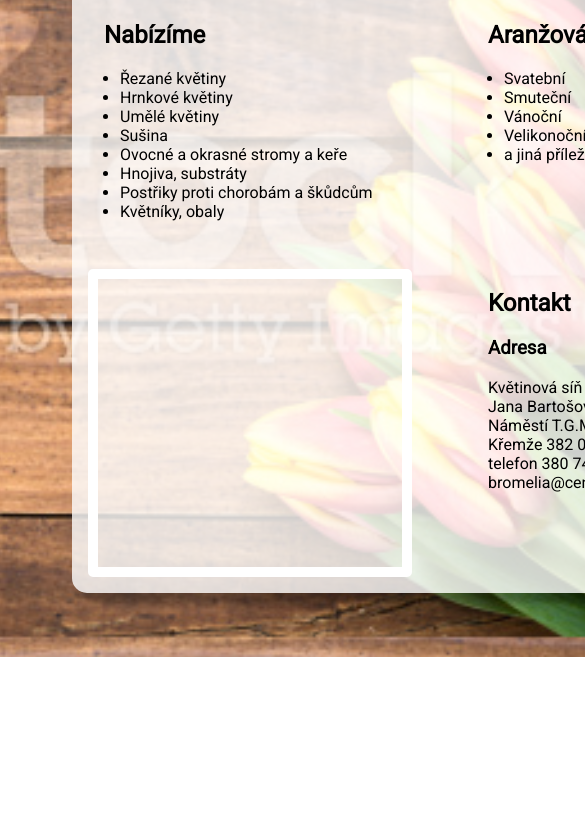
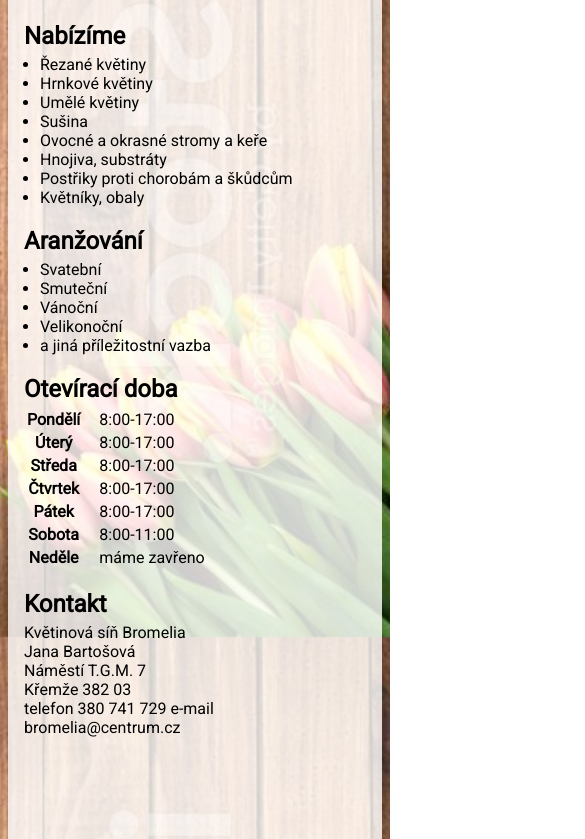
Before and after one commit to svarnyjunak/Bromelia, a plain HTML site: page index.html in a window 390 px wide. Shown: the part 207-1046 px from the top of the page, 585 px wide, since content can reach past the window. Before the commit the page ends 864 px from the top, so only its background shows below. Drawn offline with Linux system fonts and the light colour scheme; a script that the page names is missing.

Commit message:
added some responsivness

```diff
--- a/css/styles.css
+++ b/css/styles.css
@@ -1,9 +1,5 @@
 html {
-  background: url(../images/wallpaper.jpg) no-repeat center center fixed;
-  -webkit-background-size: cover;
-  -moz-background-size: cover;
-  -o-background-size: cover;
-  background-size: cover;
+  background: saddlebrown;
 }
 
 body {
@@ -16,19 +12,18 @@ h1#heading {
   text-align: center;
 }
 
+h2 {
+  margin-bottom: 0.2em;
+}
+
 ul {
   padding: 0 1em;
+  margin: 0;
 }
 
-.info {
-   padding-left: 1em;
-   margin: 1em;
-   width: 20em;
-}
-
-.box{
-   margin: 4em;
-   width: 47em;
+.box {
+  margin: 0 auto;
+  max-width: 800px;
 
   -webkit-border-radius: 15px;
   -moz-border-radius: 15px;
@@ -41,8 +36,56 @@ ul {
   box-shadow: 10px 10px 5px 0px rgba(0,0,0,0.22);
 }
 
-.clear{
-  clear:both;
+.info {
+  margin: 0 auto;
+  padding-left: 1em;
+  padding-right: 1em;
+}
+
+#opening-hours th {
+  padding-right: 1em;
+}
+
+#map {
+  height: 400px;
+
+  border: 10px solid transparent;
+  -webkit-border-radius: 5px;
+  -moz-border-radius: 5px;
+  border-radius: 5px;
+}
+
+@media screen and (min-width: 100px) {
+  html {
+    background: url(../images/wallpaper-portrait.jpg) no-repeat center center fixed;
+    -webkit-background-size: cover;
+    -moz-background-size: cover;
+    -o-background-size: cover;
+    background-size: cover;
+  }
+
+  .box{
+    margin-bottom: 300px;
+  }
+}
+
+@media screen and (min-width: 800px) {
+  html {
+    background: url(../images/wallpaper-landscape.jpg) no-repeat center center fixed;
+    -webkit-background-size: cover;
+    -moz-background-size: cover;
+    -o-background-size: cover;
+    background-size: cover;
+  }
+
+  .box {
+    margin: 0;
+  }
+
+  .info h2 {
+    vertical-align: top;
+    margin-top: 0;
+    padding-top: 0;
   }
 
   .clearfix:after {
@@ -52,6 +95,31 @@ ul {
     height: 0;
     clear: both;
   }
+
+  #we-offer {
+    float: left;
+  }
+
+  #arrangement {
+    float: left;
+  }
+
+  #map {
+    margin-top: 4em;
+    height: 200px;
+  }
+}
+
+/*
+@media screen and (min-width: 800px) {
+  html {
+    background: url(../images/wallpaper-landscape.jpg) no-repeat center center fixed;
+    -webkit-background-size: cover;
+    -moz-background-size: cover;
+    -o-background-size: cover;
+    background-size: cover;
+  }
+
 
   #we-offer{
     float:left;
@@ -67,12 +135,18 @@ ul {
 
   #map {
     float:left;
+  }
 
-  width: 18em;
-  height: 18em;
+  .clear{
+    clear:both;
+  }
 
-  border: 10px solid white;
-  -webkit-border-radius: 5px;
-   -moz-border-radius: 5px;
-   border-radius: 5px;
+  .clearfix:after {
+     content: ".";
+    visibility: hidden;
+    display: block;
+    height: 0;
+    clear: both;
   }
+}
+*/
--- a/index.html
+++ b/index.html
@@ -5,9 +5,10 @@
 <head>
   <meta charset="utf-8">
 
-  <title>The HTML5 Herald</title>
+  <title>Květinová síň Bromelia</title>
   <meta name="description" content="Květinová síň Bromelia v Křemži">
   <meta name="author" content="svarnyjunak">
+  <meta name="viewport" content="width=device-width">
 
   <link rel="stylesheet" href="css/styles.css">
   <link href='https://fonts.googleapis.com/css?family=Roboto' rel='stylesheet' type='text/css'>
@@ -45,23 +46,54 @@
           <li>a jiná příležitostní vazba</li>
         </ul>
       </div>
-    </div>
 
-    <div class="clearfix">
-      <div id="map" class="info"></div>
+      <div id="opening-hours" class="info">
+        <h2>Otevírací doba</h2>
+        <table>
+          <tr>
+            <th>Pondělí</th>
+            <td>8:00-17:00</td>
+          </tr>
+          <tr>
+            <th>Úterý</th>
+            <td>8:00-17:00</td>
+          </tr>
+          <tr>
+            <th>Středa</th>
+            <td>8:00-17:00</td>
+          </tr>
+          <tr>
+            <th>Čtvrtek</th>
+            <td>8:00-17:00</td>
+          </tr>
+          <tr>
+            <th>Pátek</th>
+            <td>8:00-17:00</td>
+          </tr>
+          <tr>
+            <th>Sobota</th>
+            <td>8:00-11:00</td>
+          </tr>
+          <tr>
+            <th>Neděle</th>
+            <td>máme zavřeno</td>
+          </tr>
+        </table>
+      </div>
 
       <div id="contact" class="info">
         <h2>Kontakt</h2>
-        <h3>Adresa</h3>
-        <p>
+        <div>
           Květinová síň Bromelia
           <br> Jana Bartošová
           <br> Náměstí T.G.M. 7
           <br> Křemže 382 03
           <br> telefon 380 741 729 e-mail bromelia@centrum.cz
-        </p>
+        </div>
       </div>
     </div>
+
+    <div id="map" class="info"></div>
   </div>
 
   <script src="http://api.mapy.cz/loader.js"></script>
```
Also changed, not shown: images/wallpaper-landscape.jpg (renamed from images/wallpaper.jpg), images/wallpaper-portrait.jpg (added). Lines whose indentation alone changed are shown as unchanged.
